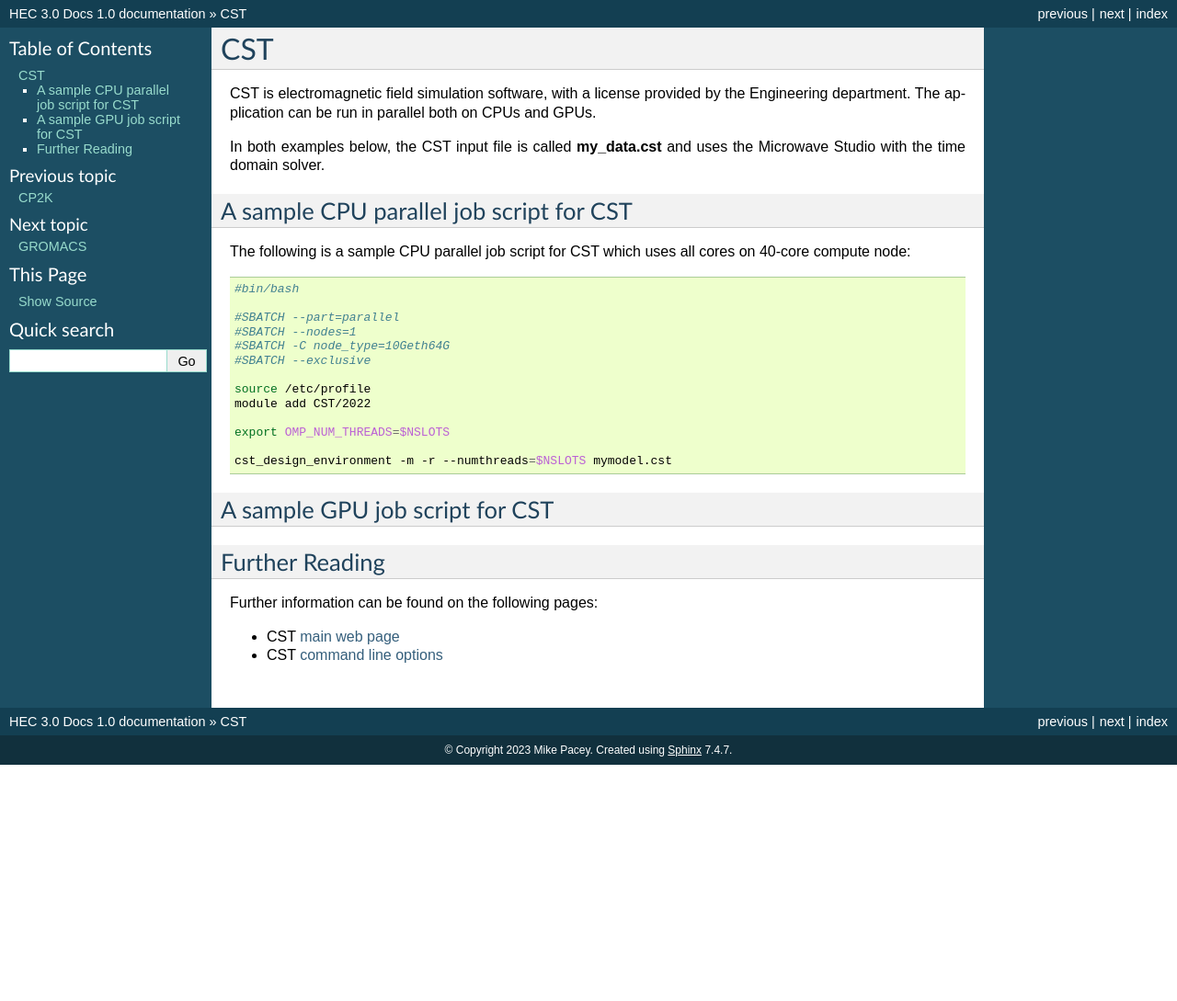
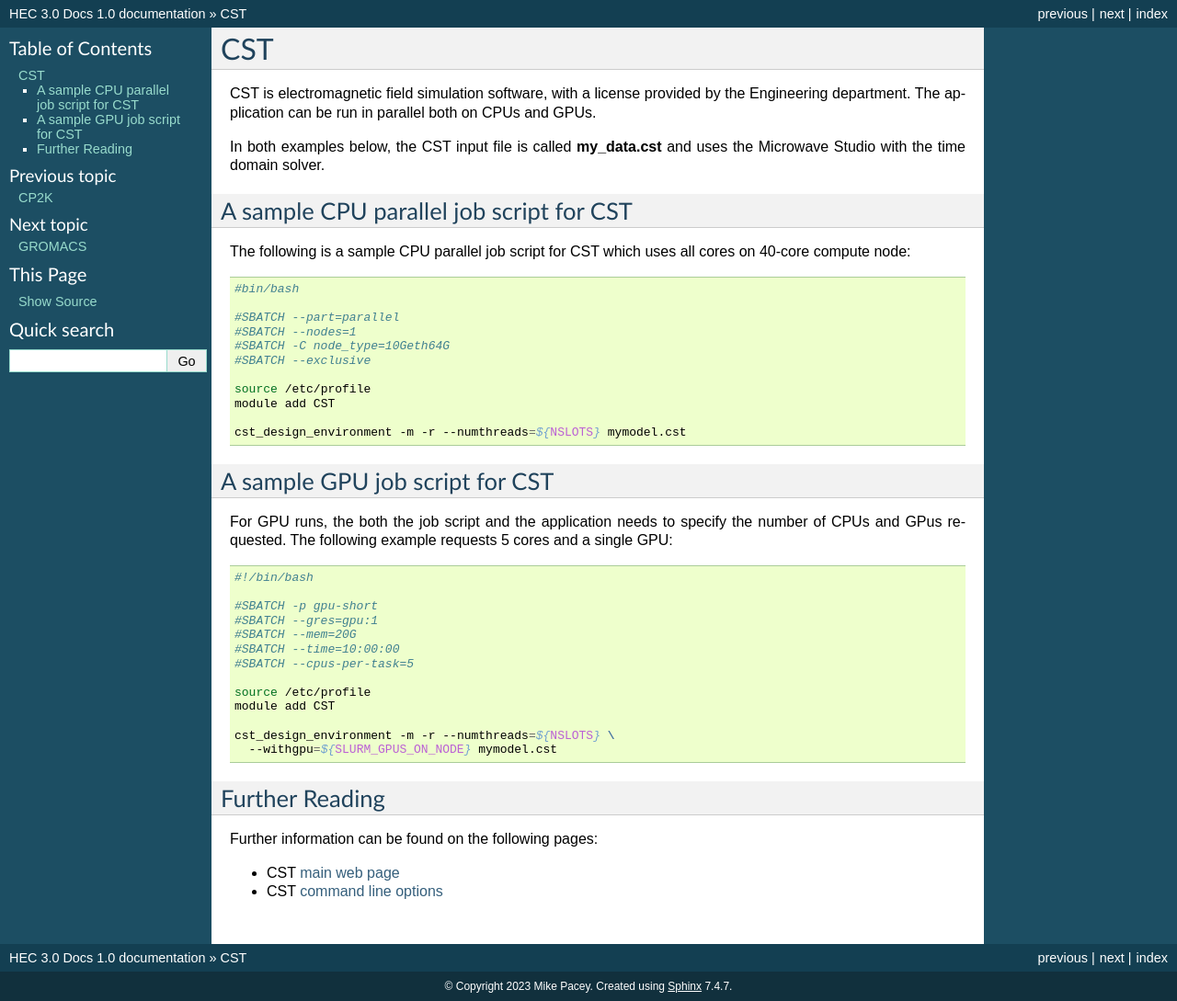
Before and after one commit to MikePacey/Lancaster-HEC, a Sphinx documentation site: the page built from docs/software/cst.rst, in a window 1280 px wide. Shown: the whole page at 92% size. Built offline with Sphinx 7.4.7, drawn with Linux system fonts in a browser that asks for light colours; before the commit the page ends 900 px from its top, so only the background shows below that.

Commit message:
basic launch page

```diff
--- a/docs/software/cst.rst
+++ b/docs/software/cst.rst
@@ -25,14 +25,32 @@
   #SBATCH --exclusive
 
   source /etc/profile
-  module add CST/2022
+  module add CST
 
-  export OMP_NUM_THREADS=$NSLOTS
-
-  cst_design_environment -m -r --numthreads=$NSLOTS mymodel.cst
+  cst_design_environment -m -r --numthreads=${NSLOTS} mymodel.cst
 
 A sample GPU job script for CST
 -------------------------------
+
+For GPU runs, the both the job script and the application needs
+to specify the number of CPUs and GPus requested. The following example
+requests 5 cores and a single GPU:
+
+.. code:: bash
+
+  #!/bin/bash
+
+  #SBATCH -p gpu-short
+  #SBATCH --gres=gpu:1
+  #SBATCH --mem=20G
+  #SBATCH --time=10:00:00
+  #SBATCH --cpus-per-task=5
+
+  source /etc/profile
+  module add CST
+
+  cst_design_environment -m -r --numthreads=${NSLOTS} \
+    --withgpu=${SLURM_GPUS_ON_NODE} mymodel.cst
 
 Further Reading
 ---------------
```
